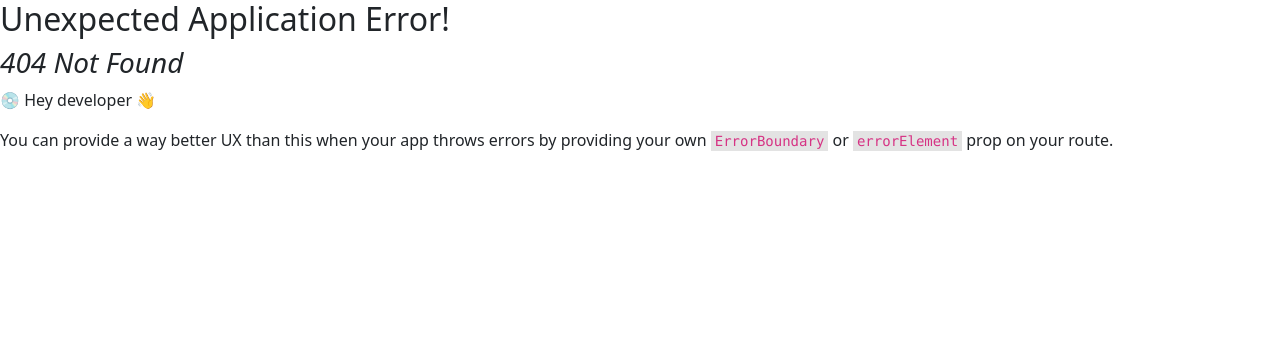
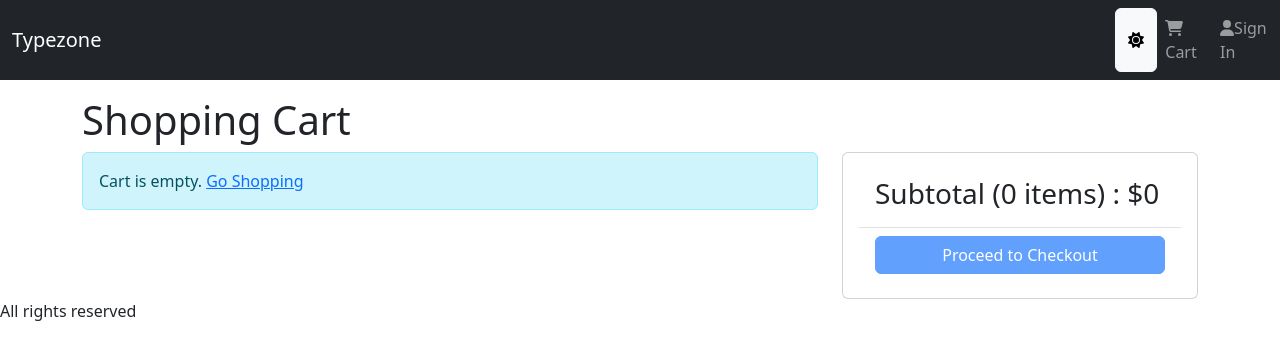
Before and after one commit to low-perry/ts_proj, a React (Vite) app in the folder frontend/: page /cart in a window 1280 px wide. Before the commit this address had no page. Shown: the top 360 px of the page. Built offline with nearby package versions, Linux system fonts and the light colour scheme.

Commit message:
implemented cartPage

```diff
--- a/frontend/src/index.css
+++ b/frontend/src/index.css
@@ -16,3 +16,6 @@
 img.large {
   max-width: 100%;
 }
+img.thumbnail {
+  height: 80px;
+}
--- a/frontend/src/main.tsx
+++ b/frontend/src/main.tsx
@@ -15,6 +15,7 @@
 import { QueryClient, QueryClientProvider } from '@tanstack/react-query';
 import { ReactQueryDevtools } from '@tanstack/react-query-devtools';
 import { StoreProvider } from './Store.tsx';
+import CartPage from './pages/CartPage.tsx';
 
 
 const router = createBrowserRouter(
@@ -22,6 +23,7 @@
     <Route path="/" element={<App />}>
       <Route index={true} element={<Homepage />}></Route>
       <Route path="product/:slug" element={<ProductPage />}></Route>
+      <Route path="cart" element={<CartPage />} />
       {/* <Route path="dashboard" element={<Dashboard />} /> */}
     </Route>
   )
--- a/frontend/src/pages/CartPage.tsx
+++ b/frontend/src/pages/CartPage.tsx
@@ -0,0 +1,123 @@
+import { useContext } from 'react'
+import { Button, Card, Col, ListGroup, Row } from 'react-bootstrap'
+import { Helmet } from 'react-helmet-async'
+import { Link, useNavigate } from 'react-router-dom'
+import { toast } from 'react-toastify'
+import MessageBox from '../components/MessageBox'
+import { Store } from '../Store'
+import { CartItem } from '../types/Cart'
+
+export default function CartPage() {
+  const navigate = useNavigate()
+
+  const {
+    state: {
+      mode,
+      cart: { cartItems },
+    },
+    dispatch,
+  } = useContext(Store)
+
+  const updateCartHandler = (item: CartItem, quantity: number) => {
+    if (item.countInStock < quantity) {
+      toast.warn('Sorry. Product is out of stock')
+      return
+    }
+    dispatch({
+      type: 'CART_ADD_ITEM',
+      payload: { ...item, quantity },
+    })
+  }
+  const checkoutHandler = () => {
+    navigate('/signin?redirect=/shipping')
+  }
+
+  return (
+    <div>
+      <Helmet>
+        <title>Shopping Cart</title>
+      </Helmet>
+      <h1>Shopping Cart</h1>
+      <Row>
+        <Col md={8}>
+          {cartItems.length === 0 ? (
+            <MessageBox>
+              Cart is empty. <Link to="/">Go Shopping</Link>
+            </MessageBox>
+          ) : (
+            <ListGroup>
+              {cartItems.map((item: CartItem) => (
+                <ListGroup.Item key={item._id}>
+                  <Row className="align-items-center">
+                    <Col md={4}>
+                      <img
+                        src={item.image}
+                        alt={item.name}
+                        className="img-fluid rounded thumbnail"
+                      ></img>{' '}
+                      <Link to={`/product/${item.slug}`}>{item.name}</Link>
+                    </Col>
+                    <Col md={3}>
+                      <Button
+                        onClick={() =>
+                          updateCartHandler(item, item.quantity - 1)
+                        }
+                        variant={mode}
+                        disabled={item.quantity === 1}
+                      >
+                        <i className="fas fa-minus-circle"></i>
+                      </Button>{' '}
+                      <span>{item.quantity}</span>
+                      <Button
+                        variant={mode}
+                        onClick={() =>
+                          updateCartHandler(item, item.quantity + 1)
+                        }
+                        disabled={item.quantity === item.countInStock}
+                      >
+                        <i className="fas fa-plus-circle"></i>
+                      </Button>
+                    </Col>
+                    <Col md={3}>${item.price}</Col>
+                    <Col md={2}>
+                      <Button variant={mode}>
+                        <i className="fas fa-trash"></i>
+                      </Button>
+                    </Col>
+                  </Row>
+                </ListGroup.Item>
+              ))}
+            </ListGroup>
+          )}
+        </Col>
+        <Col md={4}>
+          <Card>
+            <Card.Body>
+              <ListGroup variant="flush">
+                <ListGroup.Item>
+                  <h3>
+                    Subtotal ({cartItems.reduce((a, c) => a + c.quantity, 0)}{' '}
+                    items) : $
+                    {cartItems.reduce((a, c) => a + c.price * c.quantity, 0)}
+                  </h3>
+                </ListGroup.Item>
+                <ListGroup.Item>
+                  <div className="d-grid">
+                    <Button
+                      type="button"
+                      variant="primary"
+                      onClick={checkoutHandler}
+                      disabled={cartItems.length === 0}
+                    >
+                      Proceed to Checkout
+                    </Button>
+                  </div>
+                </ListGroup.Item>
+              </ListGroup>
+            </Card.Body>
+          </Card>
+        </Col>
+      </Row>
+    </div>
+  )
+}
```
